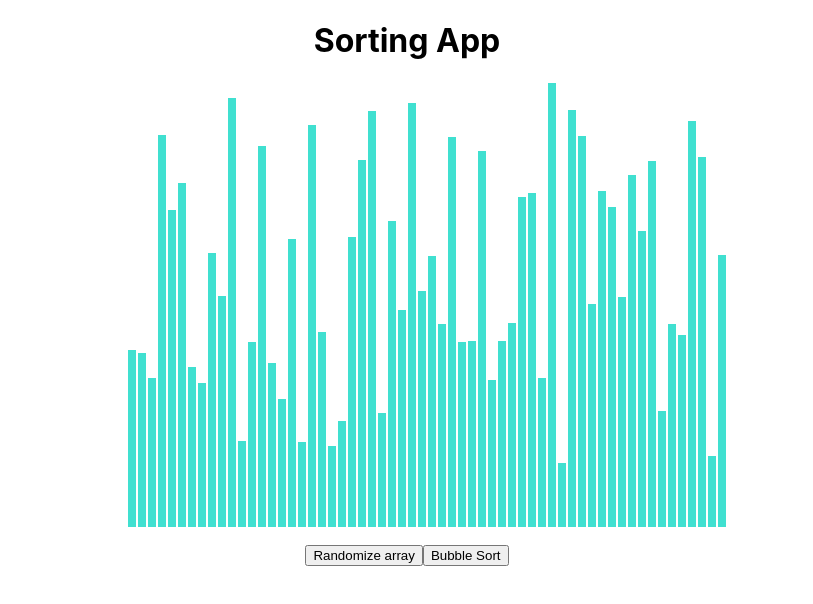
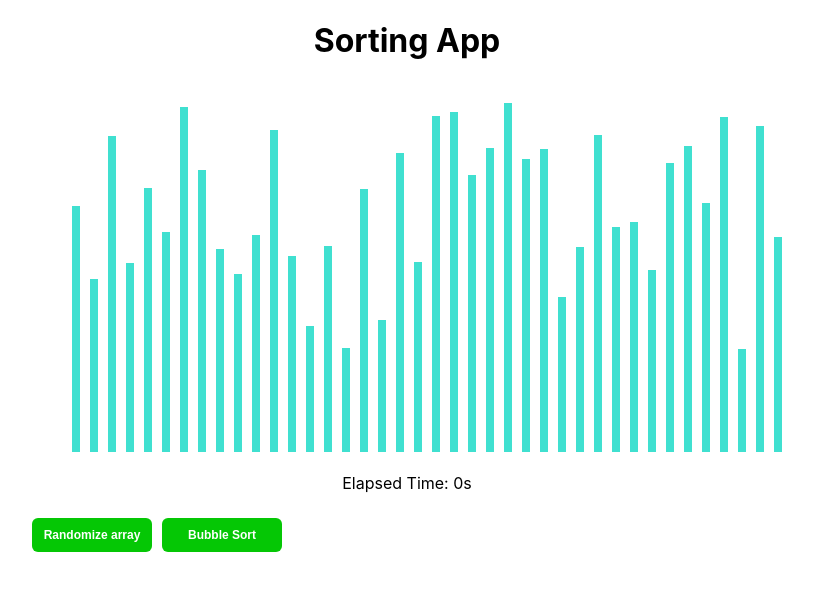
Before and after one commit to mmendesas/slashsort, a React (Create React App) app: page / in a window 1280 px wide. Shown: the top 604 px of the page, without its empty margins (233-1046 px from the left). Built offline with nearby package versions, Linux system fonts and the light colour scheme.

Commit message:
fix: update button layout and control execution

```diff
--- a/src/App.css
+++ b/src/App.css
@@ -1,3 +1,5 @@
 .App {
-  text-align: center;
+  display: flex;
+  flex-direction: column;
+  align-items: center;
 }
--- a/src/components/SortingViewer/index.js
+++ b/src/components/SortingViewer/index.js
@@ -7,20 +7,31 @@ import './styles.css'
 
 function SortingViewer() {
   const [list, setList] = useState([]);
+  const [elapsed, setElapsed] = useState(0);
+  const [running, setRunning] = useState(false);
+  const [sorted, setSorted] = useState(false);
 
   useEffect(() => {
-    resetArray();
+    resetList();
     return () => {
       setList([])
     }
   }, [])
 
-  function resetArray() {
+  function resetList() {
     const array = [];
-    for (let i = 0; i < 60; i++) {
-      array.push(randomInt(50, 450));
+    let num = 0;
+    for (let i = 0; i < 40; i++) {
+      num = randomInt(100, 350);
+      while (array.includes(num)) {
+        num = randomInt(100, 350);
       }
+      array.push(num);
+    }
+    console.log('GROOOSA', array);
     setList(array);
+    setElapsed(0);
+    setSorted(false);
   }
 
   function swap(arr, index1, index2) {
@@ -59,19 +70,33 @@ function SortingViewer() {
   }
 
   function bubble() {
+    console.log("bubble inicio")
+    setRunning(true);
     const [_, interactions] = bubbleSort(list);
-    const arr = list.slice();
+
+    console.log('Inicio')
+    const start = new Date();
 
     interactions.forEach(delayLoop(item => {
       const [index1, index2] = item;
-      swap(arr, index1, index2);
       swapColor(index1, index2);
       swapElements(index1, index2);
     }, 100))
+
+    setTimeout(() => {
+      const end = new Date();
+      var timeDiff = end - start;
+      timeDiff /= 1000;
+      console.log("Acabou", timeDiff);
+      setElapsed(timeDiff.toFixed(2));
+      setRunning(false);
+      setSorted(true);
+    }, interactions.length * 100);
   }
 
   return (
-    <div>
+    <div className="container">
+      <section className="graph">
         <ul className="bar-graph">
           {
             list.map((item, index) =>
@@ -79,14 +104,15 @@ function SortingViewer() {
                 key={`bar-${index}`}
                 className="bar-item"
                 style={{ height: `${item}px` }}>
-              {" "}
               </li>
             )
           }
         </ul>
+        <span>Elapsed Time: {elapsed}s</span>
+      </section>
       <section className="controls">
-        <button onClick={() => resetArray()}>Randomize array</button>
-        <button onClick={() => bubble()}>Bubble Sort</button>
+        <button className="btn" onClick={() => resetList()}>Randomize array</button>
+        <button className="btn" onClick={() => !running && bubble()} disabled={sorted || running}>Bubble Sort</button>
       </section>
     </div>
   );
@@ -95,7 +121,6 @@ function SortingViewer() {
 function randomInt(min, max) {
   min = Math.ceil(min);
   max = Math.floor(max);
-
   return Math.floor(Math.random() * (max - min + 1)) + min;
 }
 
--- a/src/components/SortingViewer/styles.css
+++ b/src/components/SortingViewer/styles.css
@@ -6,7 +6,36 @@
 }
 
 .bar-item {
-  margin: 1px;
+  margin: 5px;
   background-color: turquoise;
   width: 8px;
 }
+
+.graph {
+  display: flex;
+  flex-direction: column;
+  align-items: center;
+  margin-bottom: 20px;
+}
+
+.btn {
+  width: 120px;
+  border: 0;
+  font-weight: bold;
+  font-size: 12px;
+  padding: 10px;
+
+  background-color: rgb(5, 199, 5);
+  color: #fff;
+  border-radius: 6px;
+  margin: 5px;
+}
+
+.btn:hover {
+  background-color: rgb(5, 150, 5);
+}
+
+.btn:disabled{
+  cursor: not-allowed;
+  background-color: #ccc;
+}
```
Lines whose indentation alone changed are shown as unchanged.
